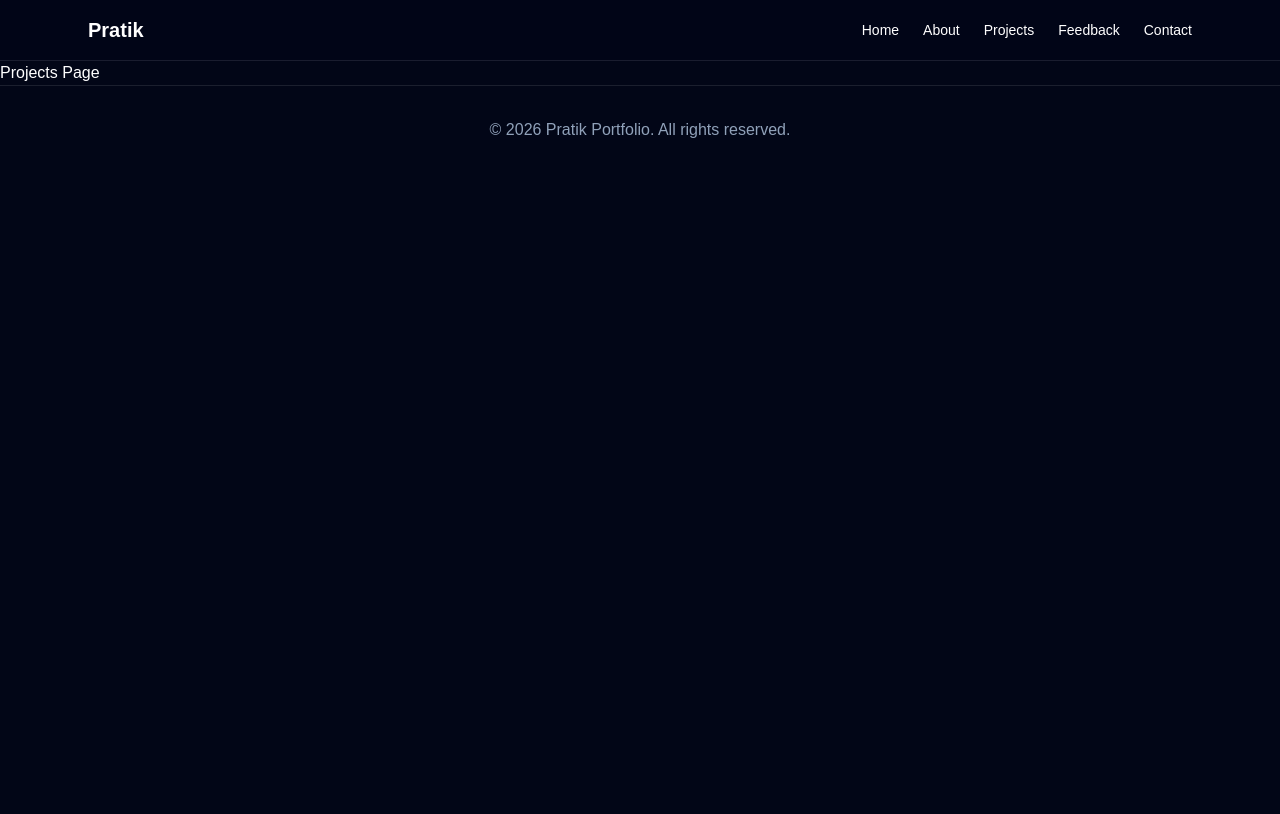
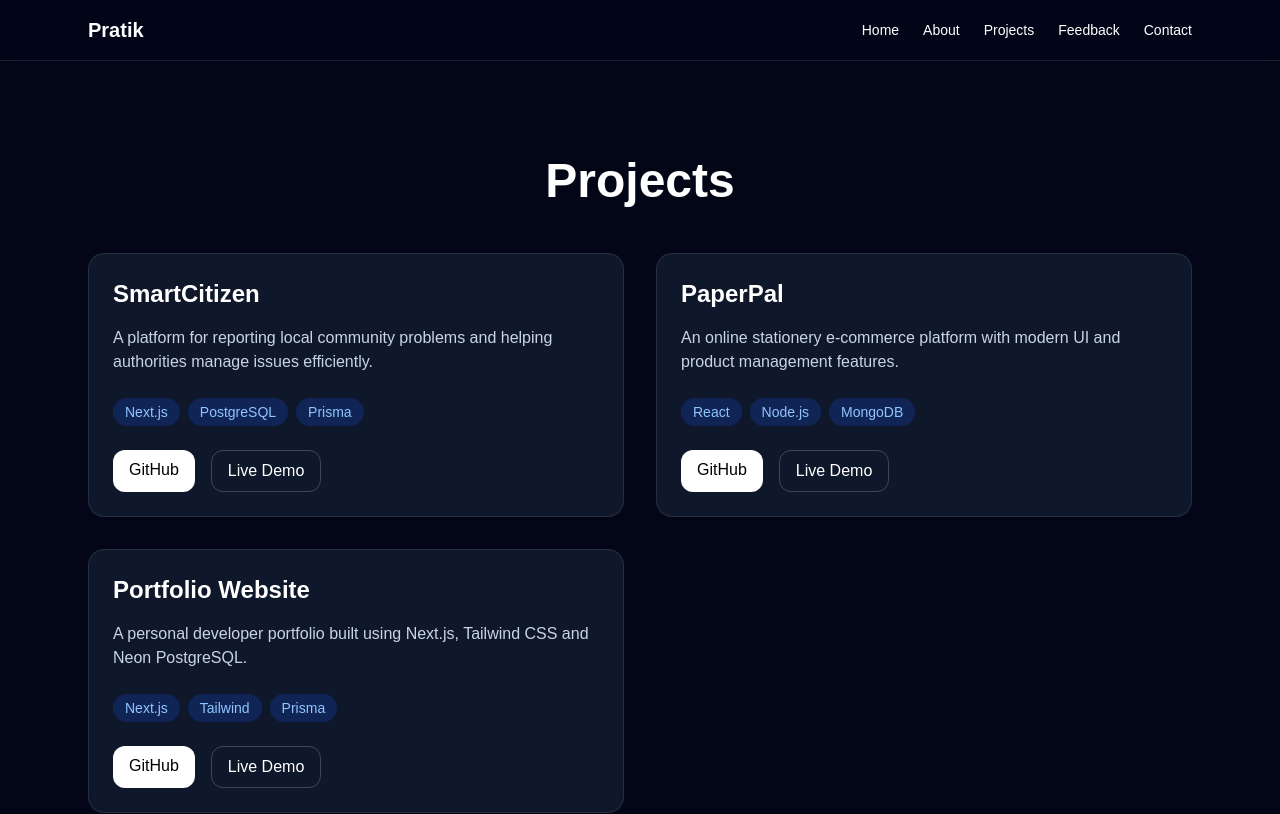
Before and after one commit to ManjilRijal63/Manjil-Portfolio, a Next.js app: page /projects in a window 1280 px wide. Shown: the top 814 px of the page. Built offline with nearby package versions, Linux system fonts and the light colour scheme.

Commit message:
added projects page using project-card and project.ts

```diff
--- a/src/app/about/page.tsx
+++ b/src/app/about/page.tsx
@@ -1,6 +1,8 @@
 export default function AboutPage() {
   return (
     <main className="mx-auto max-w-5xl px-6 py-24">
+
+{/* section about me  */}
 
       <h1 className="mb-10 text-5xl font-bold">
         About Me
@@ -26,7 +28,7 @@ export default function AboutPage() {
 
       </div>
 
-
+{/* section journey */}
 <section className="mt-20">
 
   <h2 className="mb-8 text-3xl font-bold">
--- a/src/app/contact/page.tsx
+++ b/src/app/contact/page.tsx
@@ -1,7 +1,7 @@
 export default function ContactPage() {
   return (
     <main>
-      <h1>Contact Page</h1>
+      <h1>Connect with Manjil</h1>
     </main>
   );
 }
--- a/src/app/feedback/page.tsx
+++ b/src/app/feedback/page.tsx
@@ -1,7 +1,7 @@
 export default function FeedbackPage() {
   return (
     <main>
-      <h1>Feedback Page</h1>
+      <h1>Suggestions for Manjil</h1>
     </main>
   );
 }
--- a/src/app/projects/page.tsx
+++ b/src/app/projects/page.tsx
@@ -1,7 +1,32 @@
+import { projects } from "@/data/projects";
+import ProjectCard from "@/components/project-card";
+
+
+
 export default function ProjectsPage() {
   return (
-    <main>
-      <h1>Projects Page</h1>
+    <main className="mx-auto max-w-6xl px-6 py-24">
+
+      <h1 className="mb-12 text-center text-5xl font-bold">
+        Projects
+      </h1>
+
+      <div className="grid gap-8 md:grid-cols-2">
+
+
+        {projects.map((project) => (
+          <ProjectCard
+            key={project.title}
+            title={project.title}
+            description={project.description}
+            tech={project.tech}
+            github={project.github}
+            demo={project.demo}
+          />
+        ))}
+
+      </div>
+
     </main>
   );
 }
--- /dev/null
+++ b/src/components/project-card.tsx
@@ -0,0 +1,62 @@
+type ProjectCardProps = {
+  title: string;
+  description: string;
+  tech: string[];
+  github: string;
+  demo: string;
+};
+
+export default function ProjectCard({
+  title,
+  description,
+  tech,
+  github,
+  demo,
+}: ProjectCardProps) {
+  return (
+    <div className="rounded-2xl border border-white/10 bg-slate-900 p-6 transition duration-300 hover:-translate-y-2">
+
+      <h2 className="mb-4 text-2xl font-bold">
+        {title}
+      </h2>
+
+      <p className="mb-6 text-slate-300">
+        {description}
+      </p>
+
+      <div className="mb-6 flex flex-wrap gap-2">
+
+        {tech.map((item) => (
+          <span
+            key={item}
+            className="rounded-full bg-blue-600/20 px-3 py-1 text-sm text-blue-300"
+          >
+            {item}
+          </span>
+        ))}
+
+      </div>
+
+      <div className="flex gap-4">
+
+        <a
+          href={github}
+          target="_blank"
+          className="rounded-xl bg-white px-4 py-2 text-black"
+        >
+          GitHub
+        </a>
+
+        <a
+          href={demo}
+          target="_blank"
+          className="rounded-xl border border-white/20 px-4 py-2"
+        >
+          Live Demo
+        </a>
+
+      </div>
+
+    </div>
+  );
+}
--- /dev/null
+++ b/src/data/projects.ts
@@ -0,0 +1,34 @@
+export const projects = [
+  {
+    title: "SmartCitizen",
+    description:
+      "A platform for reporting local community problems and helping authorities manage issues efficiently.",
+
+    tech: ["Next.js", "PostgreSQL", "Prisma"],
+
+    github: "#",
+    demo: "#",
+  },
+
+  {
+    title: "PaperPal",
+    description:
+      "An online stationery e-commerce platform with modern UI and product management features.",
+
+    tech: ["React", "Node.js", "MongoDB"],
+
+    github: "#",
+    demo: "#",
+  },
+
+  {
+    title: "Portfolio Website",
+    description:
+      "A personal developer portfolio built using Next.js, Tailwind CSS and Neon PostgreSQL.",
+
+    tech: ["Next.js", "Tailwind", "Prisma"],
+
+    github: "#",
+    demo: "#",
+  },
+];
```
